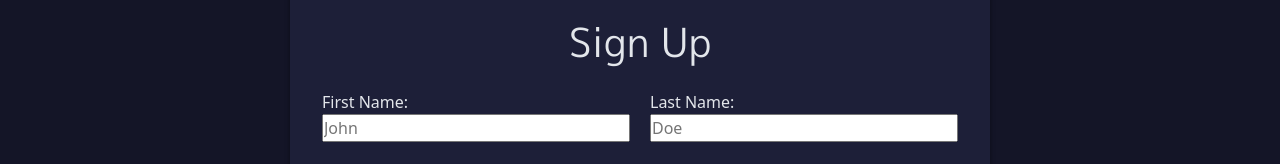
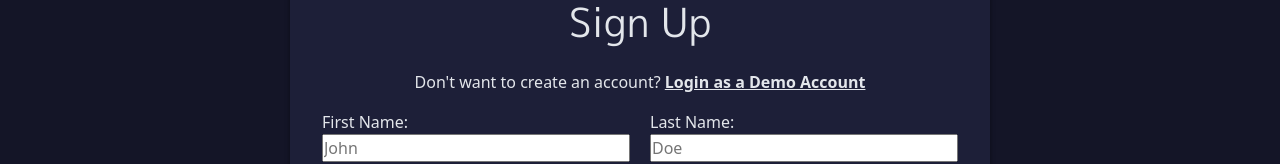
Before and after one commit to Jenna-Deamer/Budget-Capital, a React (Vite) app in the folder frontend/: page /signup in a window 1280 px wide. Shown: the part 523-687 px from the top of the page. Built offline with nearby package versions, Linux system fonts and the light colour scheme; no server answers.

Commit message:
Added demo user login text to login and signup

```diff
--- a/frontend/src/App.css
+++ b/frontend/src/App.css
@@ -162,6 +162,14 @@ main {
   border-color: var(--secondary-action-hover);
 }
 
+#demo-link{
+  color: var(--white);
+  font-weight: 600;
+  transition: 0.3s ease;
+}
+#demo-link:hover{
+  color: var(--action);
+}
 .loading-container {
   background-color: var(--background);
   display: flex;
--- a/frontend/src/components/auth/Login.tsx
+++ b/frontend/src/components/auth/Login.tsx
@@ -60,6 +60,11 @@ function Login({ setUser }: { setUser: (user: any) => void }) {
                 <div className="form-error-container">
                 {formError && <p className="error-message text-center">{formError}</p>}
                 </div>
+                <p className="text-center">
+  You can test the app using the demo account:
+  <br />
+  Email: <strong>Demo@gmail.com</strong> Password: <strong>demouser</strong>
+</p>
 
                 <form className="login-form" onSubmit={handleSubmit}>
                     <div className="form-group">
--- a/frontend/src/components/auth/SignUp.tsx
+++ b/frontend/src/components/auth/SignUp.tsx
@@ -1,6 +1,6 @@
 import React, { useState } from "react";
 import axios from "axios";
-import { Navigate, useNavigate } from "react-router-dom";
+import { Link, Navigate, useNavigate } from "react-router-dom";
 import "../../styles/forms/AuthForms.css";
 
 function Signup() {
@@ -64,6 +64,8 @@ function Signup() {
                 <div className="form-error-container">
                     {formError && <p className="error-message text-center">{formError}</p>}
                 </div>
+                <p className="text-center">Don't want to create an account?  <Link to="/login"  id="demo-link">Login as a Demo Account</Link></p>
+
 
                 <form className="signup-form" onSubmit={handleSubmit}>
                     <div className="form-group">
```
